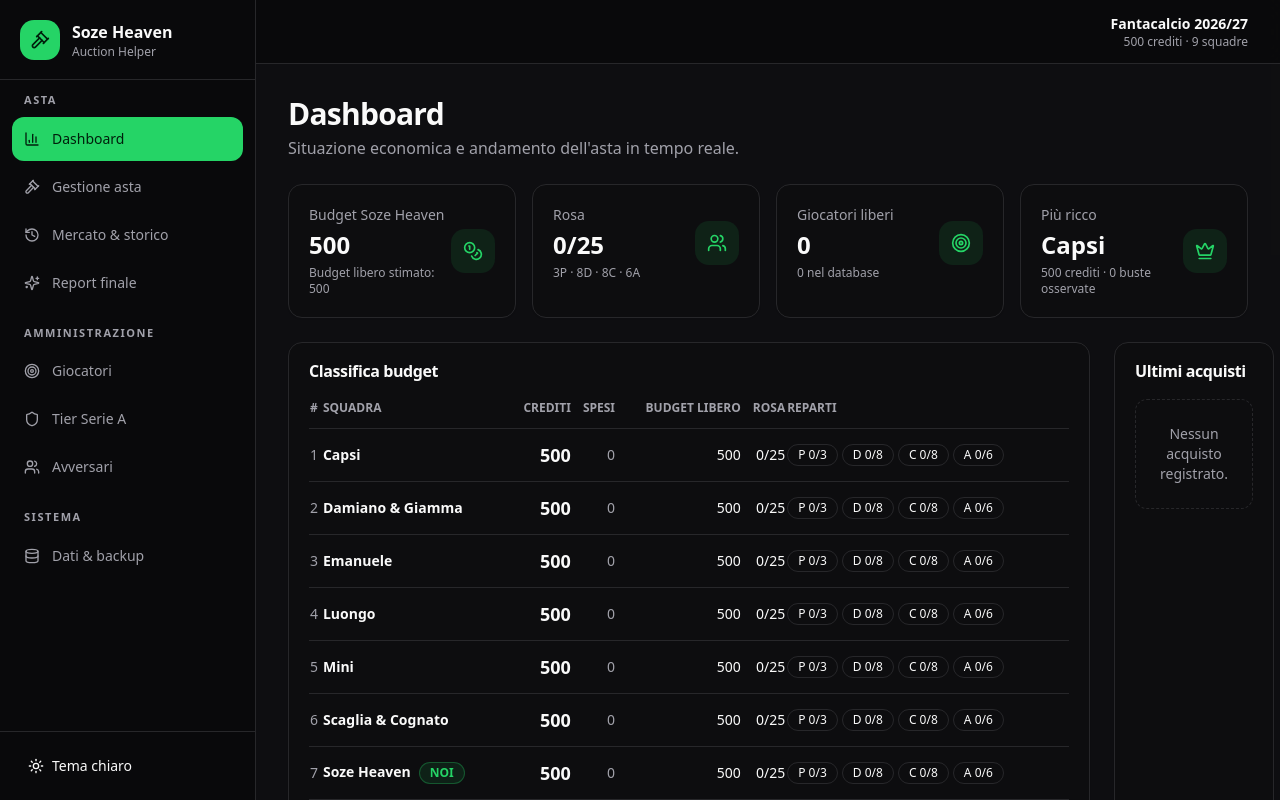
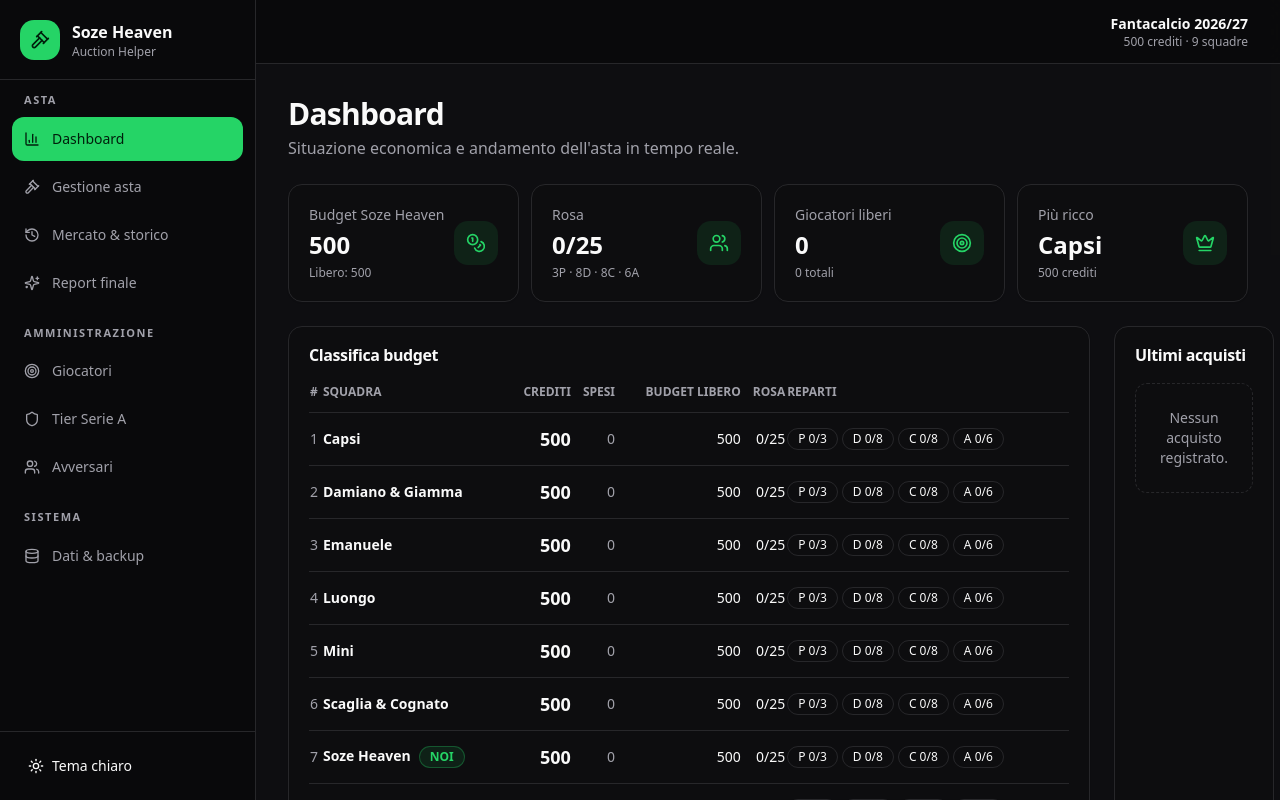
Before and after one commit to KeyserDSoze/Fantacalcio.AuctionHelper, a React (Vite) app: page / in a window 1280 px wide. Shown: the top 800 px of the page. Built offline with nearby package versions, Linux system fonts and the light colour scheme.

Commit message:
feat: make dashboard mobile-first

```diff
--- a/src/pages/DashboardPage.tsx
+++ b/src/pages/DashboardPage.tsx
@@ -19,25 +19,31 @@ export function DashboardPage({ data, onUndoPurchase }: { data: AppSnapshot; onU
   const available = data.players.filter((player) => player.status === "AVAILABLE").length;
   const isClosed = Boolean(data.auction.closedAt);
 
-  return <div className="space-y-6">
-    <div className="flex flex-col justify-between gap-3 sm:flex-row sm:items-end"><div><h1 className="text-3xl font-bold tracking-tight">Dashboard</h1><p className="mt-1 text-muted-foreground">Situazione economica e andamento dell'asta in tempo reale.</p></div>{latest && <Button variant="outline" disabled={isClosed} onClick={() => void onUndoPurchase(latest)}><RotateCcw className="h-4 w-4" />Annulla ultimo acquisto</Button>}</div>
-    <div className="grid gap-4 sm:grid-cols-2 xl:grid-cols-4">
-      <StatCard label="Budget Soze Heaven" value={money(me.remaining)} note={`Budget libero stimato: ${money(me.freeBudget)}`} icon={Coins} />
+  return <div className="space-y-4 sm:space-y-6">
+    <div className="flex flex-col justify-between gap-3 sm:flex-row sm:items-end"><div><h1 className="text-2xl font-bold tracking-tight sm:text-3xl">Dashboard</h1><p className="mt-1 text-sm text-muted-foreground sm:text-base">Situazione economica e andamento dell'asta in tempo reale.</p></div>{latest && <Button className="w-full sm:w-auto" variant="outline" disabled={isClosed} onClick={() => void onUndoPurchase(latest)}><RotateCcw className="h-4 w-4" />Annulla ultimo acquisto</Button>}</div>
+    <div className="grid grid-cols-2 gap-3 xl:grid-cols-4">
+      <StatCard label="Budget Soze Heaven" value={money(me.remaining)} note={`Libero: ${money(me.freeBudget)}`} icon={Coins} />
       <StatCard label="Rosa" value={`${me.totalPlayers}/25`} note="3P · 8D · 8C · 6A" icon={Users} />
-      <StatCard label="Giocatori liberi" value={available} note={`${data.players.length} nel database`} icon={Target} />
-      <StatCard label="Più ricco" value={snapshots[0]?.name ?? "—"} note={`${money(snapshots[0]?.remaining ?? 0)} crediti · ${data.bids.length} buste osservate`} icon={Crown} />
+      <StatCard label="Giocatori liberi" value={available} note={`${data.players.length} totali`} icon={Target} />
+      <StatCard label="Più ricco" value={snapshots[0]?.name ?? "—"} note={`${money(snapshots[0]?.remaining ?? 0)} crediti`} icon={Crown} />
     </div>
 
-    <div className="grid gap-6 xl:grid-cols-[1.35fr_.65fr]">
-      <Card><CardHeader><CardTitle>Classifica budget</CardTitle></CardHeader><CardContent className="overflow-x-auto">
-        <table className="w-full min-w-[760px] text-sm"><thead className="text-left text-xs uppercase text-muted-foreground"><tr><th className="pb-3">#</th><th className="pb-3">Squadra</th><th className="pb-3 text-right">Crediti</th><th className="pb-3 text-right">Spesi</th><th className="pb-3 text-right">Budget libero</th><th className="pb-3 text-right">Rosa</th><th className="pb-3">Reparti</th></tr></thead><tbody>
+    <div className="grid gap-4 sm:gap-6 xl:grid-cols-[1.35fr_.65fr]">
+      <Card><CardHeader><CardTitle>Classifica budget</CardTitle></CardHeader><CardContent>
+        <div className="space-y-2 md:hidden">
+          {snapshots.map((team, index) => <div key={team.id} className={`rounded-xl border p-3 ${team.isMe ? "border-primary/40 bg-primary/5" : ""}`}>
+            <div className="flex items-start justify-between gap-3"><div className="min-w-0"><div className="flex items-center gap-2"><span className="text-xs font-bold text-muted-foreground">#{index + 1}</span><div className="truncate font-semibold">{team.name}</div>{team.isMe && <Badge className="border-primary/30 bg-primary/10 text-primary">NOI</Badge>}</div><div className="mt-1 text-xs text-muted-foreground">Spesi {money(team.spent)} · Rosa {team.totalPlayers}/25</div></div><div className="shrink-0 text-right"><div className="text-xl font-black tabular">{money(team.remaining)}</div><div className="text-[11px] text-muted-foreground">libero {money(team.freeBudget)}</div></div></div>
+            <div className="mt-3 grid grid-cols-4 gap-1">{(["P","D","C","A"] as Role[]).map((role) => <div key={role} className="rounded-md bg-muted px-2 py-1.5 text-center text-xs"><strong>{role}</strong> {team.counts[role]}/{ROLE_LIMITS[role]}</div>)}</div>
+          </div>)}
+        </div>
+        <div className="hidden overflow-x-auto md:block"><table className="w-full min-w-[760px] text-sm"><thead className="text-left text-xs uppercase text-muted-foreground"><tr><th className="pb-3">#</th><th className="pb-3">Squadra</th><th className="pb-3 text-right">Crediti</th><th className="pb-3 text-right">Spesi</th><th className="pb-3 text-right">Budget libero</th><th className="pb-3 text-right">Rosa</th><th className="pb-3">Reparti</th></tr></thead><tbody>
           {snapshots.map((team, index) => <tr key={team.id} className="border-t"><td className="py-3 text-muted-foreground">{index + 1}</td><td className="py-3 font-semibold">{team.name}{team.isMe && <Badge className="ml-2 border-primary/30 bg-primary/10 text-primary">NOI</Badge>}</td><td className="py-3 text-right text-lg font-bold tabular">{money(team.remaining)}</td><td className="py-3 text-right tabular text-muted-foreground">{money(team.spent)}</td><td className="py-3 text-right tabular">{money(team.freeBudget)}</td><td className="py-3 text-right tabular">{team.totalPlayers}/25</td><td className="py-3"><div className="flex gap-1">{(["P","D","C","A"] as Role[]).map((role) => <Badge key={role} className="font-normal">{role} {team.counts[role]}/{ROLE_LIMITS[role]}</Badge>)}</div></td></tr>)}
-        </tbody></table>
+        </tbody></table></div>
       </CardContent></Card>
 
-      <Card><CardHeader><CardTitle>Ultimi acquisti</CardTitle></CardHeader><CardContent className="space-y-3">
+      <Card><CardHeader><CardTitle>Ultimi acquisti</CardTitle></CardHeader><CardContent className="space-y-2 sm:space-y-3">
         {recent.length === 0 && <div className="rounded-lg border border-dashed p-6 text-center text-sm text-muted-foreground">Nessun acquisto registrato.</div>}
-        {recent.map((purchase) => { const player = data.players.find((item) => item.id === purchase.playerId); const team = data.teams.find((item) => item.id === purchase.fantasyTeamId); return <div key={purchase.id} className="flex items-center justify-between gap-3 rounded-lg border p-3"><div><div className="font-semibold">{purchase.bundleLabel ?? player?.name}</div><div className="text-xs text-muted-foreground">{team?.name} · {ROLE_LABELS[purchase.role]}{purchase.bundleLabel ? " · 3 portieri" : ""}</div></div><div className="text-lg font-bold tabular">{purchaseBudgetImpact(purchase)}</div></div> })}
+        {recent.map((purchase) => { const player = data.players.find((item) => item.id === purchase.playerId); const team = data.teams.find((item) => item.id === purchase.fantasyTeamId); return <div key={purchase.id} className="flex items-center justify-between gap-3 rounded-lg border p-3"><div className="min-w-0"><div className="truncate font-semibold">{purchase.bundleLabel ?? player?.name}</div><div className="truncate text-xs text-muted-foreground">{team?.name} · {ROLE_LABELS[purchase.role]}{purchase.bundleLabel ? " · 3 portieri" : ""}</div></div><div className="shrink-0 text-lg font-bold tabular">{purchaseBudgetImpact(purchase)}</div></div> })}
       </CardContent></Card>
     </div>
   </div>;
```
